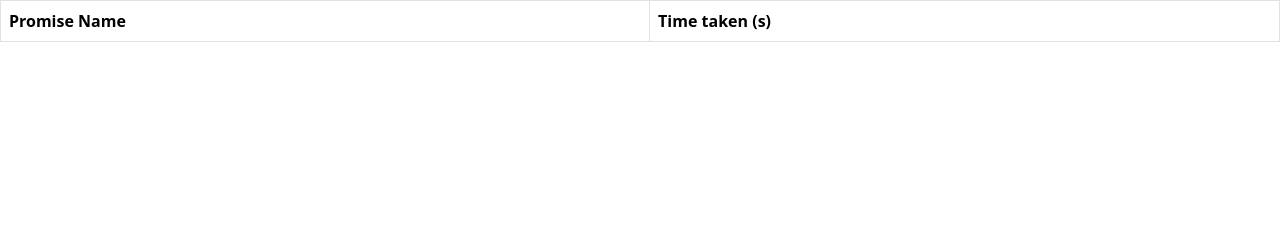
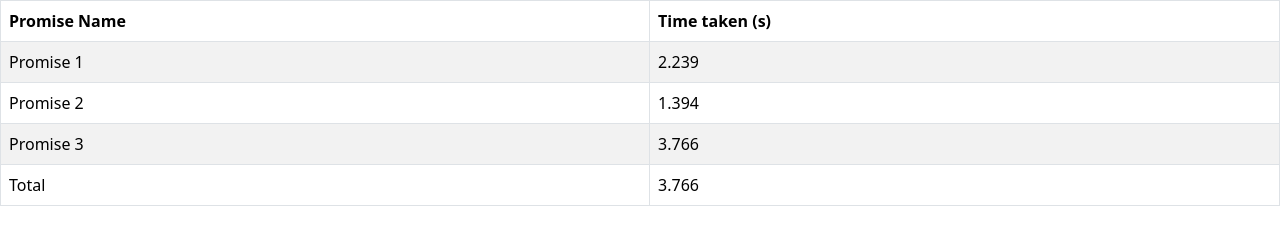
Before and after one commit to acciojob/wait-for-multiple-promises-MadhavBorkar, a website: page main.html in a window 1280 px wide. Drawn offline with nearby package versions, Linux system fonts and the light colour scheme.

Commit message:
created a submission

```diff
--- a/main.html
+++ b/main.html
@@ -9,6 +9,11 @@
       integrity="sha384-GLhlTQ8iRABdZLl6O3oVMWSktQOp6b7In1Zl3/Jr59b6EGGoI1aFkw7cmDA6j6gD"
       crossorigin="anonymous"
     />
+	 <style>
+        .loading-text {
+            text-align: center;
+        }
+    </style>
   </head>
 
   <body>
@@ -20,8 +25,13 @@
                 <th>Time taken (s)</th>
             </tr>
         </thead>
-      <tbody id="output"></tbody>
+        <tbody id="output">
+            <tr>
+                <td colspan="2" class="loading-text">Loading...</td>
+            </tr>
+        </tbody>
     </table>
+
 
     <script type="text/javascript" src="./script.js"></script>
     <script
--- a/script.js
+++ b/script.js
@@ -1 +1,55 @@
 //your JS code here. If required.
+document.addEventListener("DOMContentLoaded", () => {
+    const outputTable = document.getElementById('output');
+
+    // Helper function to create a promise that resolves after a random time between 1 and 3 seconds
+    function createRandomPromise(index) {
+        const delay = Math.floor(Math.random() * 3000) + 1000;
+        return new Promise((resolve) => {
+            setTimeout(() => {
+                resolve({ index, delay });
+            }, delay);
+        });
+    }
+
+    // Create three promises
+    const promises = [
+        createRandomPromise(1),
+        createRandomPromise(2),
+        createRandomPromise(3)
+    ];
+
+    // Record the start time
+    const startTime = performance.now();
+
+    // Wait for all promises to resolve
+    Promise.all(promises).then(results => {
+        // Calculate the total time taken
+        const totalTime = (performance.now() - startTime) / 1000;
+
+        // Clear the table
+        outputTable.innerHTML = '';
+
+        // Populate the table with results
+        results.forEach(result => {
+            const row = document.createElement('tr');
+            const cell1 = document.createElement('td');
+            const cell2 = document.createElement('td');
+            cell1.textContent = `Promise ${result.index}`;
+            cell2.textContent = (result.delay / 1000).toFixed(3);
+            row.appendChild(cell1);
+            row.appendChild(cell2);
+            outputTable.appendChild(row);
+        });
+
+        // Add the total time row
+        const totalRow = document.createElement('tr');
+        const totalCell1 = document.createElement('td');
+        const totalCell2 = document.createElement('td');
+        totalCell1.textContent = 'Total';
+        totalCell2.textContent = totalTime.toFixed(3);
+        totalRow.appendChild(totalCell1);
+        totalRow.appendChild(totalCell2);
+        outputTable.appendChild(totalRow);
+    });
+});
```
Lines whose indentation alone changed are shown as unchanged.
